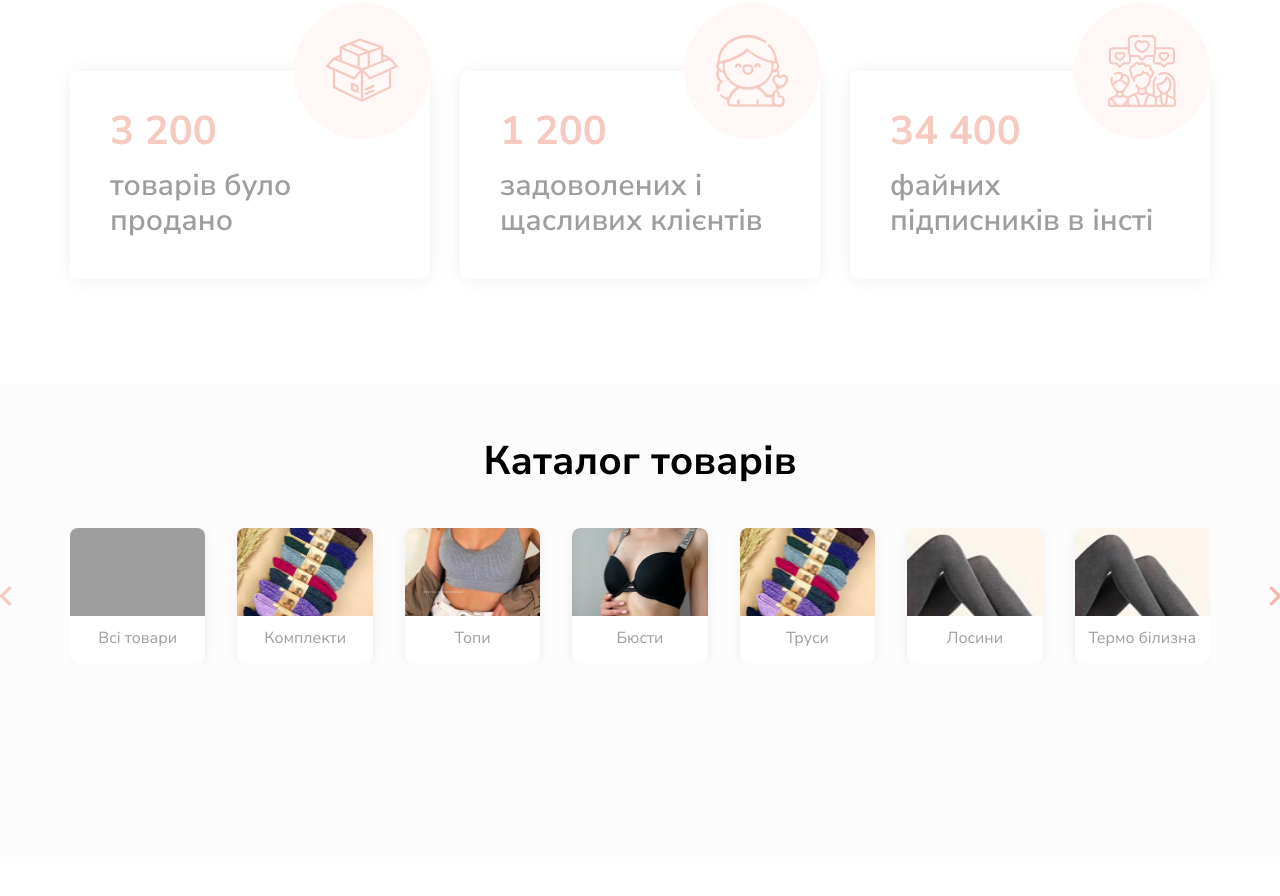
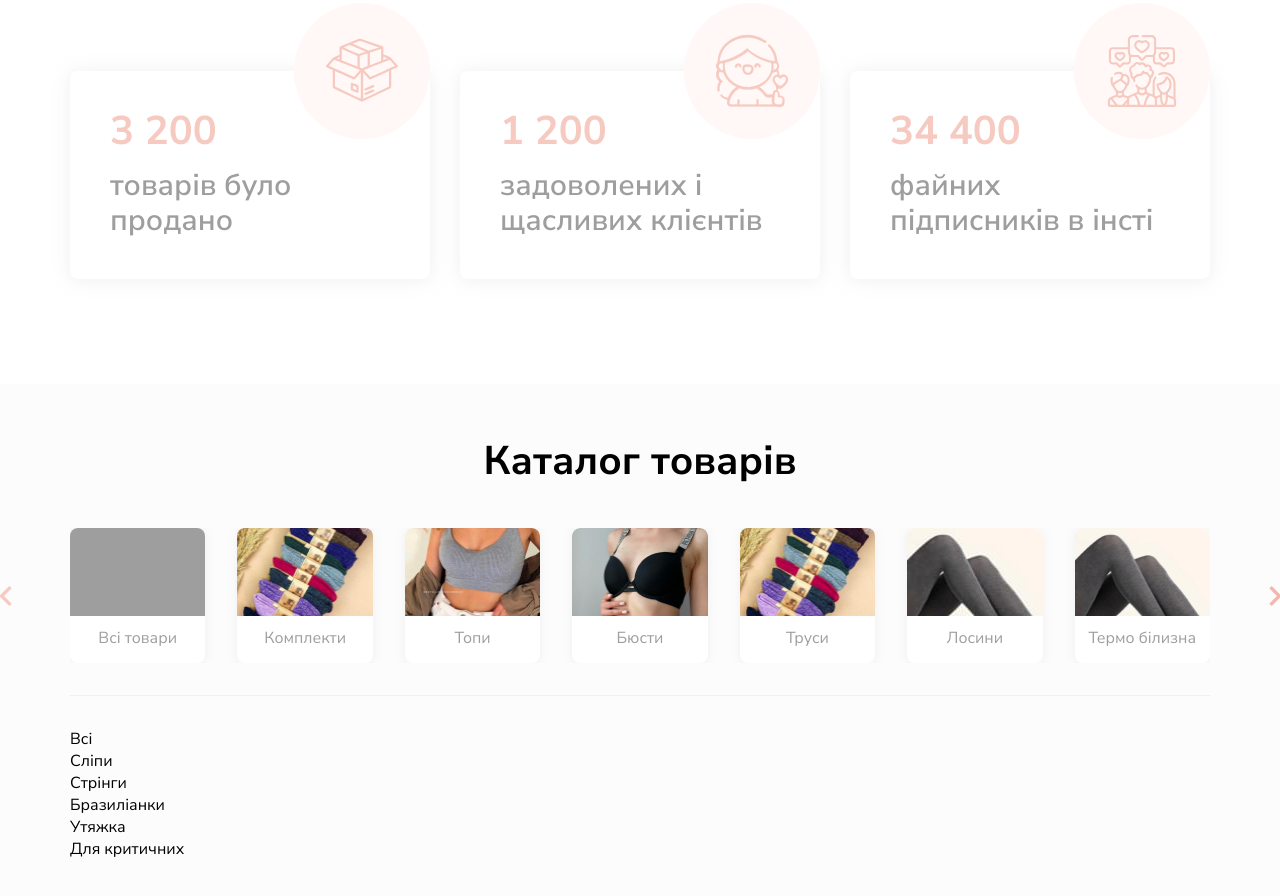
Before and after one commit to RostyslavL11/Bretelle, a website: page src/index.html in a window 1280 px wide. Shown: the part 859-1755 px from the top of the page. Before the commit the page ends 1722 px from the top, so only its background shows below. Drawn offline with nearby package versions, Linux system fonts and the light colour scheme; files that its build step writes are made by us from their sources; grey boxes are pictures that could not be loaded; files whose address does not match are found by name.

Commit message:
working with tabs

```diff
--- a/src/index.html
+++ b/src/index.html
@@ -298,6 +298,37 @@
 					<div class="catalog__button-prev"></div>
 					<div class="catalog__button-next"></div>
 				</div>
+
+				<hr class="catalog__divider divider">
+
+				<div class="catalog__tabs">
+					<ul class="catalog__tabs-list">
+						<li class="catalog__tab">
+							<button class="catalog__tab-btn">Всі</button>
+						</li>
+						<li class="catalog__tab">
+							<button class="catalog__tab-btn">Сліпи</button>
+						</li>
+						<li class="catalog__tab">
+							<button class="catalog__tab-btn">Стрінги</button>
+						</li>
+						<li class="catalog__tab">
+							<button class="catalog__tab-btn">Бразиліанки</button>
+						</li>
+						<li class="catalog__tab">
+							<button class="catalog__tab-btn">Утяжка</button>
+						</li>
+						<li class="catalog__tab">
+							<button class="catalog__tab-btn">Для критичних</button>
+						</li>
+					</ul>
+
+					<div class="catalog__custom">
+
+						<div class=""></div>
+					</div>
+				</div>
+
 			</div>
 		</section>
 
--- a/src/sass/base/_variables.scss
+++ b/src/sass/base/_variables.scss
@@ -21,4 +21,6 @@
 
   --section-background-color: #fcfcfc;
   --dropdown-background-color: #fbfbfb;
+
+  --divider-color: #f0f0f0;
 }
--- /dev/null
+++ b/src/sass/components/_divider.scss
@@ -0,0 +1,7 @@
+.divider {
+  border: none;
+  height: 1px;
+
+  margin: 32px 0 32px 0;
+  background-color: var(--divider-color);
+}
--- a/src/sass/libs/_reset.scss
+++ b/src/sass/libs/_reset.scss
@@ -41,6 +41,7 @@ textarea {
 }
 
 button {
+  background-color: transparent;
   cursor: pointer;
   -webkit-tap-highlight-color: transparent;
   -webkit-tap-highlight-color: rgba(0, 0, 0, 0);
--- a/src/sass/sections/_catalog.scss
+++ b/src/sass/sections/_catalog.scss
@@ -14,9 +14,7 @@
   }
 
   &__slide {
-    // outline: 1px solid red;
     background-color: var(--white-color);
-
     width: 135px;
     height: 100%;
     border-radius: 8px;
@@ -24,7 +22,6 @@
     flex-direction: column;
     justify-content: center;
     align-items: center;
-
     box-shadow: 0px 1px 10px 0px rgba(203, 203, 203, 0.25);
 
     img {
--- a/src/sass/style.scss
+++ b/src/sass/style.scss
@@ -11,6 +11,8 @@
 @import "components/dropdown";
 @import "components/titles";
 @import "components/promo-slider";
+@import "components/divider";
+@import "components/catalog-custom";
 
 @import "sections/header";
 @import "sections/menu";
```
Also changed, not shown: dist/css/style.min.css, dist/index.html, src/sass/components/_catalog-custom.scss (added).
